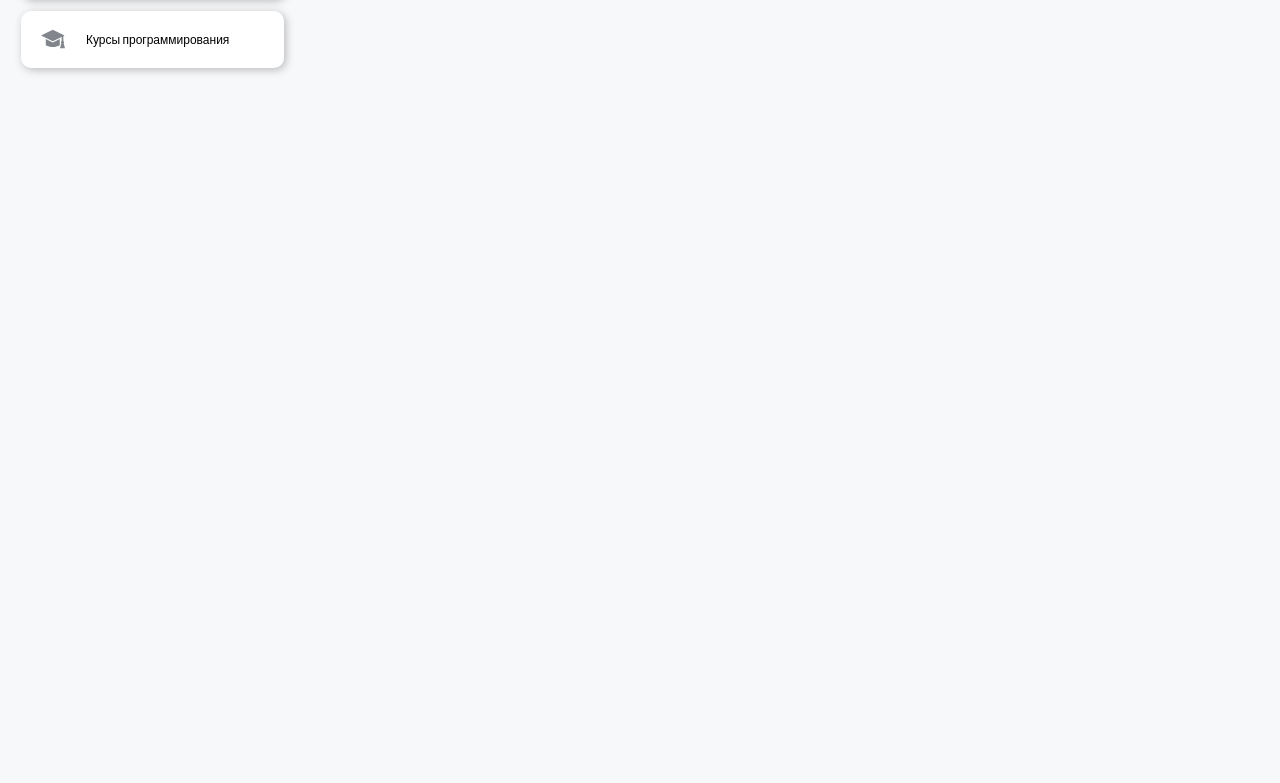
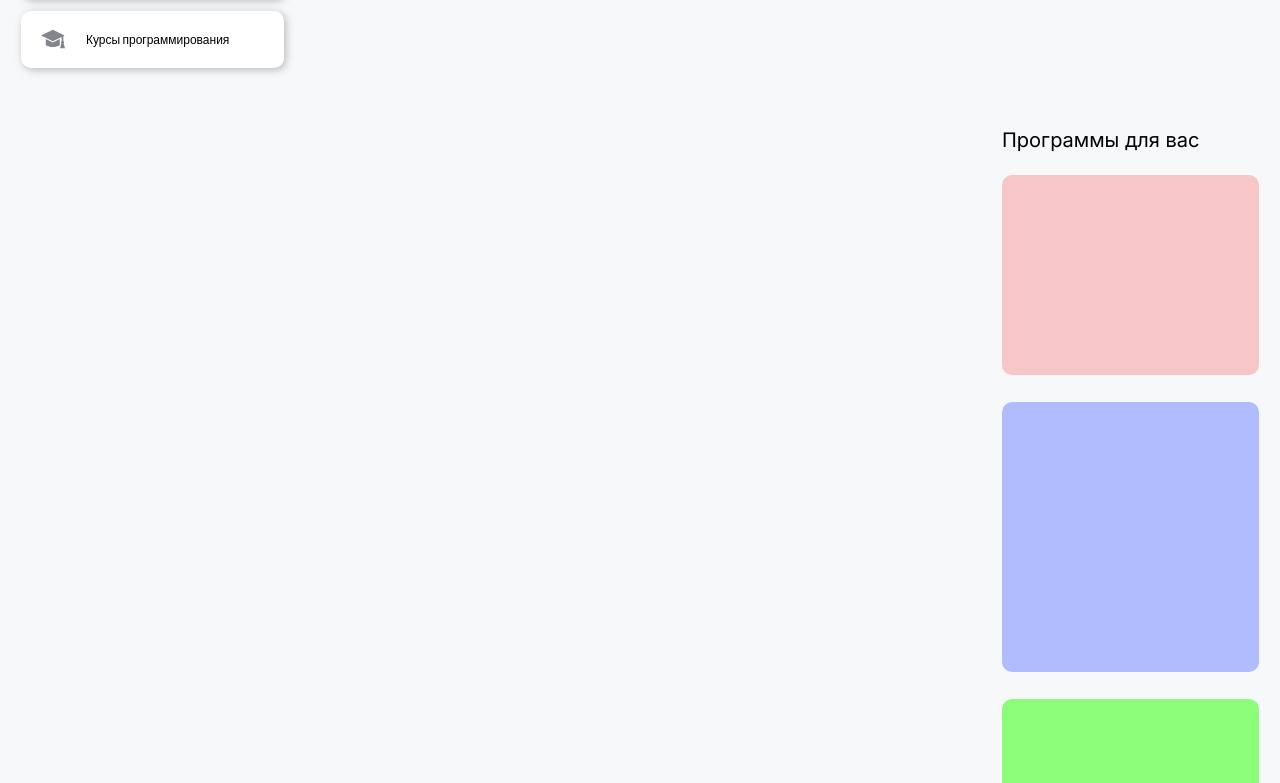
Before and after one commit to Ba1tur/News, a Next.js app: page / in a window 1280 px wide. Shown: the part 597-1380 px from the top of the page. Before the commit the page ends 800 px from the top, so only its background shows below. Built offline with nearby package versions, Linux system fonts and the light colour scheme.

Commit message:
sideBar right

```diff
--- a/components/Header/Header.module.scss
+++ b/components/Header/Header.module.scss
@@ -41,6 +41,7 @@
                 font-style: normal;
                 font-weight: 400;
                 line-height: normal;
+                cursor: pointer;
             }
             svg {
                 width: 24px;
--- /dev/null
+++ b/components/SidebarProgram/SidebarProgram.jsx
@@ -0,0 +1,18 @@
+import { sideBarProgramContent } from "@/constants/sideBarBase";
+import React from "react";
+import s from "./SidebarProgram.module.scss";
+
+const SidebarProgram = () => {
+  return (
+    <aside className={s.sidebar_program}>
+      <h3>Программы для вас</h3>
+      <div className={s.slidebar_program_field}>
+        {sideBarProgramContent.map((item) => (
+        <div key={item.id} className={s.slidebar_program_field_content}></div>
+        ))}
+      </div>
+    </aside>
+  );
+};
+
+export default SidebarProgram;
--- /dev/null
+++ b/components/SidebarProgram/SidebarProgram.module.scss
@@ -0,0 +1,33 @@
+.sidebar_program {
+    float: right;
+    max-width: 257px;
+    width: 100%;
+    margin-top: 25px;
+    margin-right: 21px;
+    h3 {
+        color: #000;
+        font-size: 20px;
+        font-family: "Inter", sans-serif;
+        font-style: normal;
+        font-weight: 400;
+        line-height: normal;
+        padding: 23px 0;
+    }
+    .slidebar_program_field {
+        .slidebar_program_field_content {
+            width: 100%;
+            height: 200px;
+            border-radius: 10px;
+            margin-bottom: 27px;
+            background: rgba(247, 196, 196, 0.96);
+        }
+        .slidebar_program_field_content:nth-child(2) {
+            height: 270px;
+            background: #B0BCFD;
+        }
+        .slidebar_program_field_content:nth-child(3) {
+            height: 270px;
+            background: #8BFD78;
+        }
+    }
+}
--- a/constants/sideBarBase.js
+++ b/constants/sideBarBase.js
@@ -40,3 +40,16 @@ export const sideBarBase = [
     title: "Курсы программирования",
   },
 ];
+
+
+export const sideBarProgramContent = [
+  {
+    id: 1,
+  },
+  {
+    id: 2,
+  },
+  {
+    id: 3,
+  },
+]
--- a/pages/index.js
+++ b/pages/index.js
@@ -3,6 +3,7 @@ import Image from 'next/image'
 import { Inter } from 'next/font/google'
 import styles from '@/styles/Home.module.css'
 import Sidebar from '@/components/Sidebar/Sidebar'
+import SidebarProgram from '@/components/SidebarProgram/SidebarProgram'
 
 const inter = Inter({ subsets: ['latin'] })
 
@@ -16,6 +17,7 @@ export default function Home() {
         <link rel="icon" href="/favicon.ico" />
       </Head>
       <Sidebar/>
+      <SidebarProgram/>
     </>
   )
 }
```
